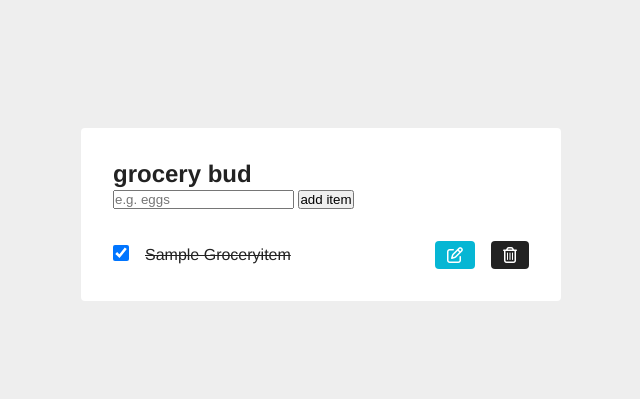
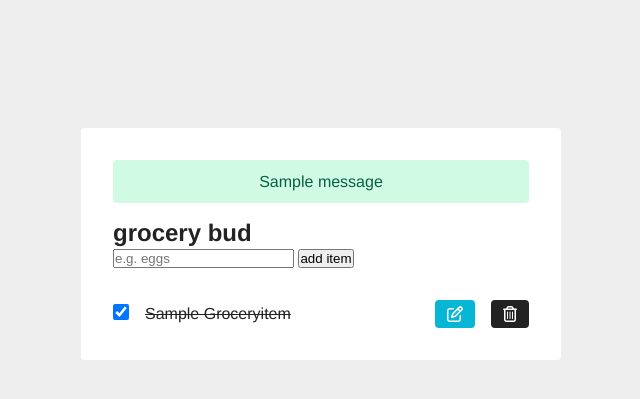
Before and after one commit to Sahilshrestha1298/crud-django, a Django app: page / in a window 1280 px wide. Shown: the top 399 px of the page, without its empty margins (319-959 px from the left). Run offline with Django 5.2, Linux system fonts and the light colour scheme; tables that the repository leaves empty hold one stand-in row (values such as "Sample post"); one stand-in notice (Sample message) is shown.

Commit message:
updating index

```diff
--- a/grocery/templates/grocery/index.html
+++ b/grocery/templates/grocery/index.html
@@ -17,6 +17,15 @@
 
   <body>
     <section class="section-center">
+
+      <!-- Messages -->
+      {% if messages %}
+        {% for message in messages %}
+          <div class="alert alert-{{ message.tags }}">
+            {{ message }}
+          </div>
+        {% endfor %}
+      {% endif %}
 
       <!-- Add / Edit Form -->
       <form
```
